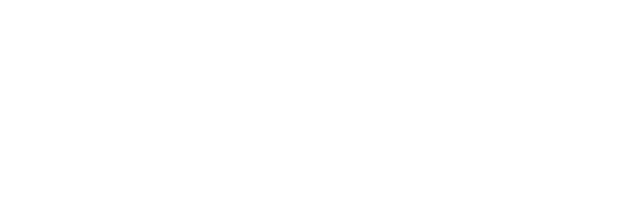
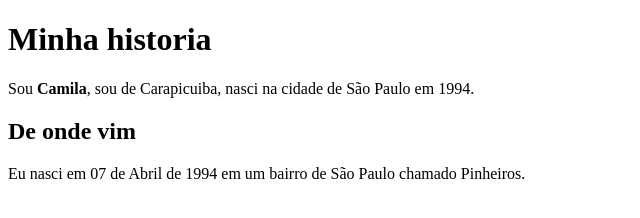
Before and after one commit to ca-madureira/fullstack-2024-aula-01, a plain HTML site: page index.html in a window 1280 px wide. Shown: the whole page, without its empty margins (0-640 px from the left). Drawn offline with Linux system fonts and the light colour scheme.

Commit message:
feat: Aplicar tag h1 e p

```diff
--- a/index.html
+++ b/index.html
@@ -5,8 +5,10 @@
         <meta charset="utf-8" />
     </head>
     <body>
+        <h1>Minha historia</h1>
 
+        <p>Sou <strong>Camila</strong>, sou de Carapicuiba, nasci na cidade de São Paulo em 1994.</p>
+        <h2>De onde vim</h2>
+        <p>Eu nasci em 07 de Abril de 1994 em um bairro de São Paulo chamado Pinheiros.</p>
     </body>
-
-
 </html>
```
